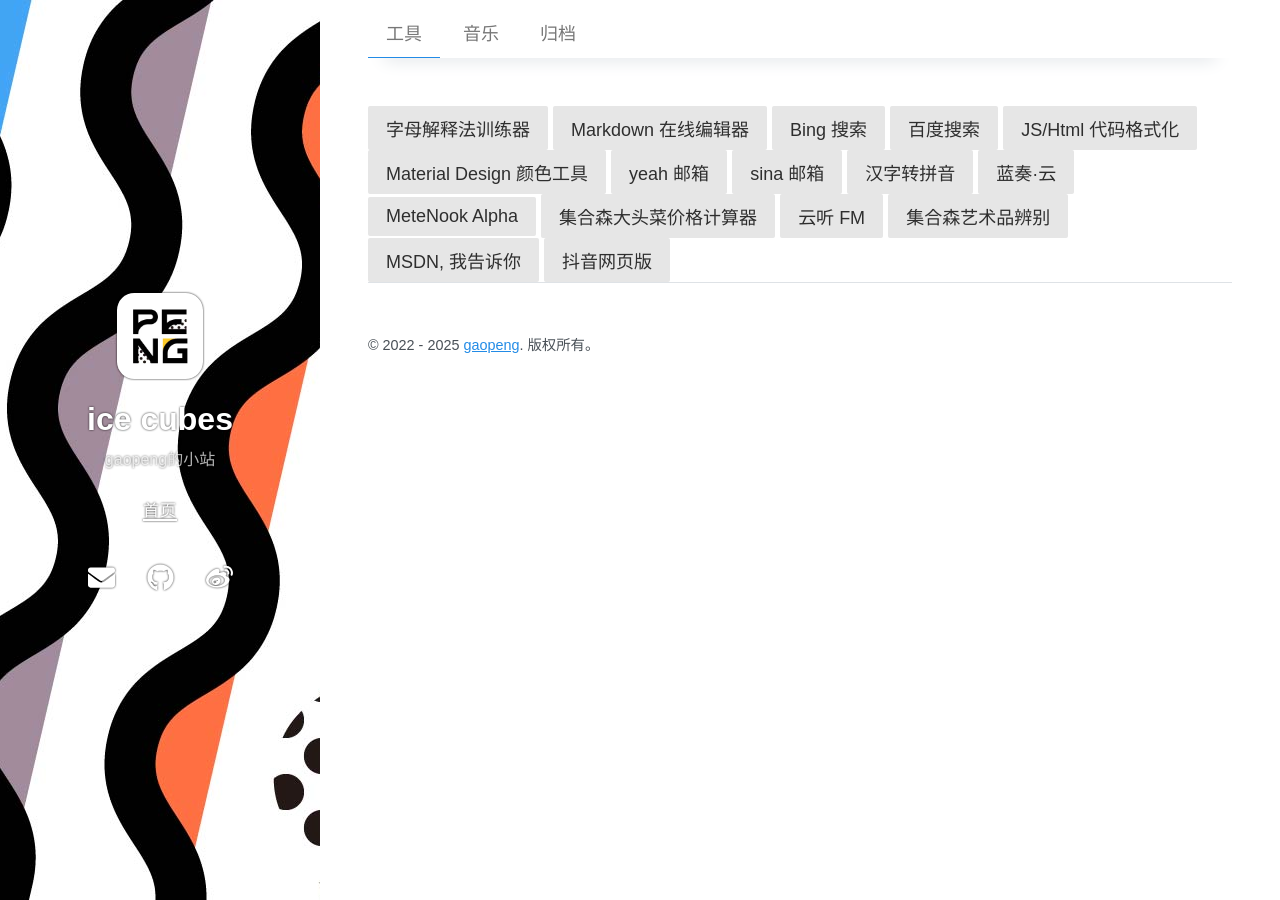
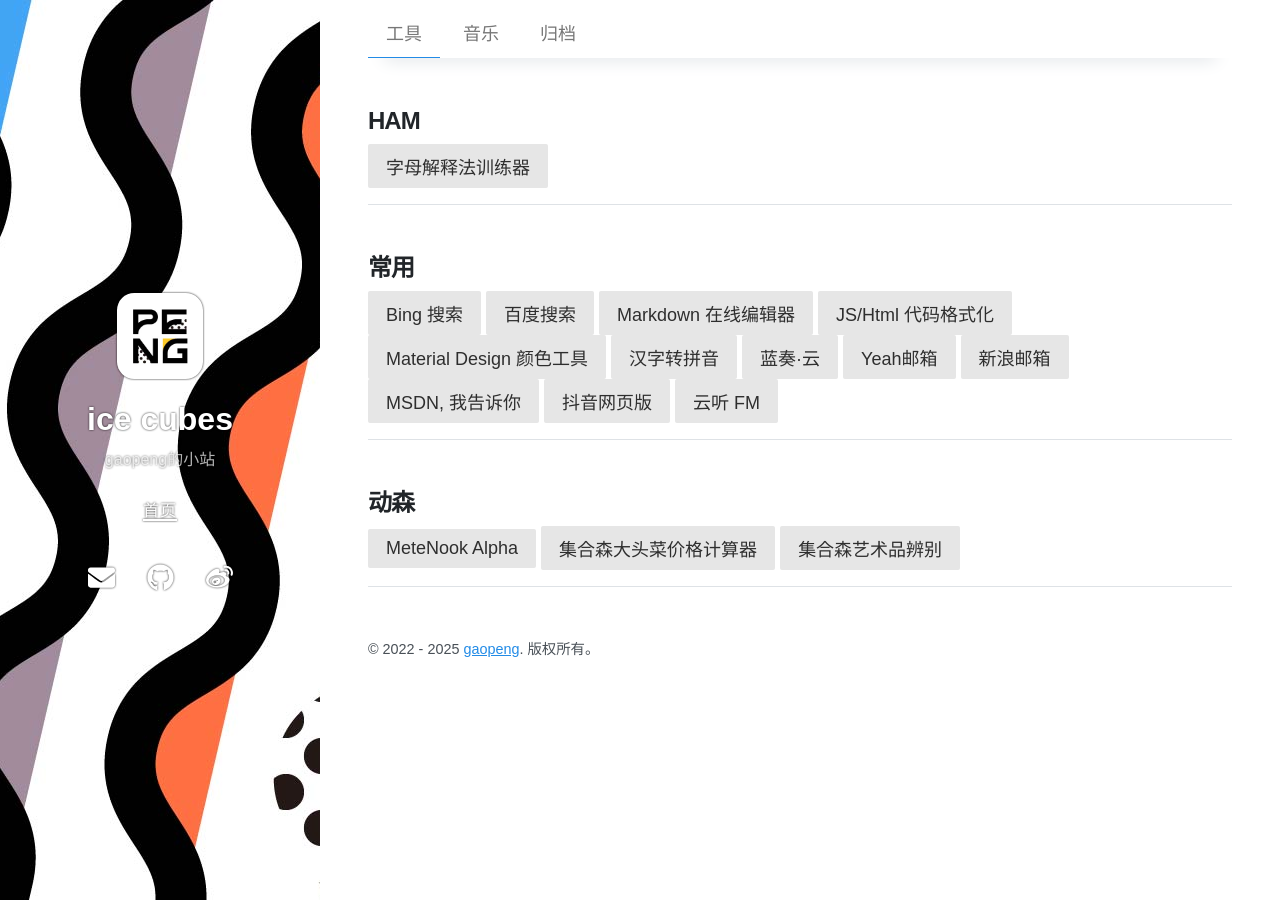
Before and after one commit to gaopengk/gaopengk.github.io, a Jekyll site: the page built from tools.md, in a window 1280 px wide. Built offline with Jekyll 4.4.1, drawn with Linux system fonts in a browser that asks for light colours; nearby versions of some CDN libraries.

Commit message:
Update archive-tools.html

```diff
--- a/_layouts/archive-tools.html
+++ b/_layouts/archive-tools.html
@@ -6,21 +6,34 @@
 
 <div class="posts">
   <section class="post-entry">
+    <h2 class="post-title">HAM</h2>
+    <p>
       <a class="pure-button" href="https://ham.c5r.app/" target="_blank">字母解释法训练器</a>
-  <a class="pure-button" href="https://www.jyshare.com/front-end/712/" target="_blank">Markdown 在线编辑器</a>
+    </p>
+  </section>
+  <section class="post-entry">
+    <h2 class="post-title">常用</h2>
+    <p>
       <a class="pure-button" href="https://cn.bing.com/?mkt=zh-cn" target="_blank">Bing 搜索</a>
       <a class="pure-button" href="https://www.baidu.com/" target="_blank">百度搜索</a>
+      <a class="pure-button" href="https://www.jyshare.com/front-end/712/" target="_blank">Markdown 在线编辑器</a>
       <a class="pure-button" href="http://tool.chinaz.com/Tools/jsformat.aspx" target="_blank">JS/Html 代码格式化</a>
       <a class="pure-button" href="https://material.io/resources/color/" target="_blank">Material Design 颜色工具</a>
-  <a class="pure-button" href="https://mail.yeah.net/" target="_blank">yeah 邮箱</a>
-  <a class="pure-button" href="https://mail.sina.com/" target="_blank">sina 邮箱</a>
       <a class="pure-button" href="https://hanzizhuanpinyin.wncx.cn/" target="_blank">汉字转拼音</a>
       <a class="pure-button" href="https://www.lanzou.com/" target="_blank">蓝奏·云</a>
+      <a class="pure-button" href="https://mail.yeah.net/" target="_blank">Yeah邮箱</a>
+      <a class="pure-button" href="https://mail.sina.com/" target="_blank">新浪邮箱</a>
+      <a class="pure-button" href="https://msdn.itellyou.cn/" target="_blank">MSDN, 我告诉你</a>
+      <a class="pure-button" href="https://www.douyin.com/?is_from_mobile_home=1&recommend=1" target="_blank">抖音网页版</a>
+      <a class="pure-button" href="http://www.radio.cn/pc-portal/erji/radioStation.html" target="_blank">云听 FM</a>
+    </p>
+  </section>
+  <section class="post-entry">
+    <h2 class="post-title">动森</h2>
+    <p>
       <a class="pure-button" href="https://wuffs.org/acnh/weather/" target="_blank">MeteNook Alpha</a>
       <a class="pure-button" href="https://ac-turnip.com/" target="_blank">集合森大头菜价格计算器</a>
-  <a class="pure-button" href="http://www.radio.cn/pc-portal/erji/radioStation.html" target="_blank">云听 FM</a>
       <a class="pure-button" href="http://m.kuai8.com/news/296790.html" target="_blank">集合森艺术品辨别</a>
-  <a class="pure-button" href="https://msdn.itellyou.cn/" target="_blank">MSDN, 我告诉你</a>
-  <a class="pure-button" href="https://www.douyin.com/?is_from_mobile_home=1&recommend=1" target="_blank">抖音网页版</a>
+    </p>
   </section>
 </div>
```
Lines whose indentation alone changed are shown as unchanged.
